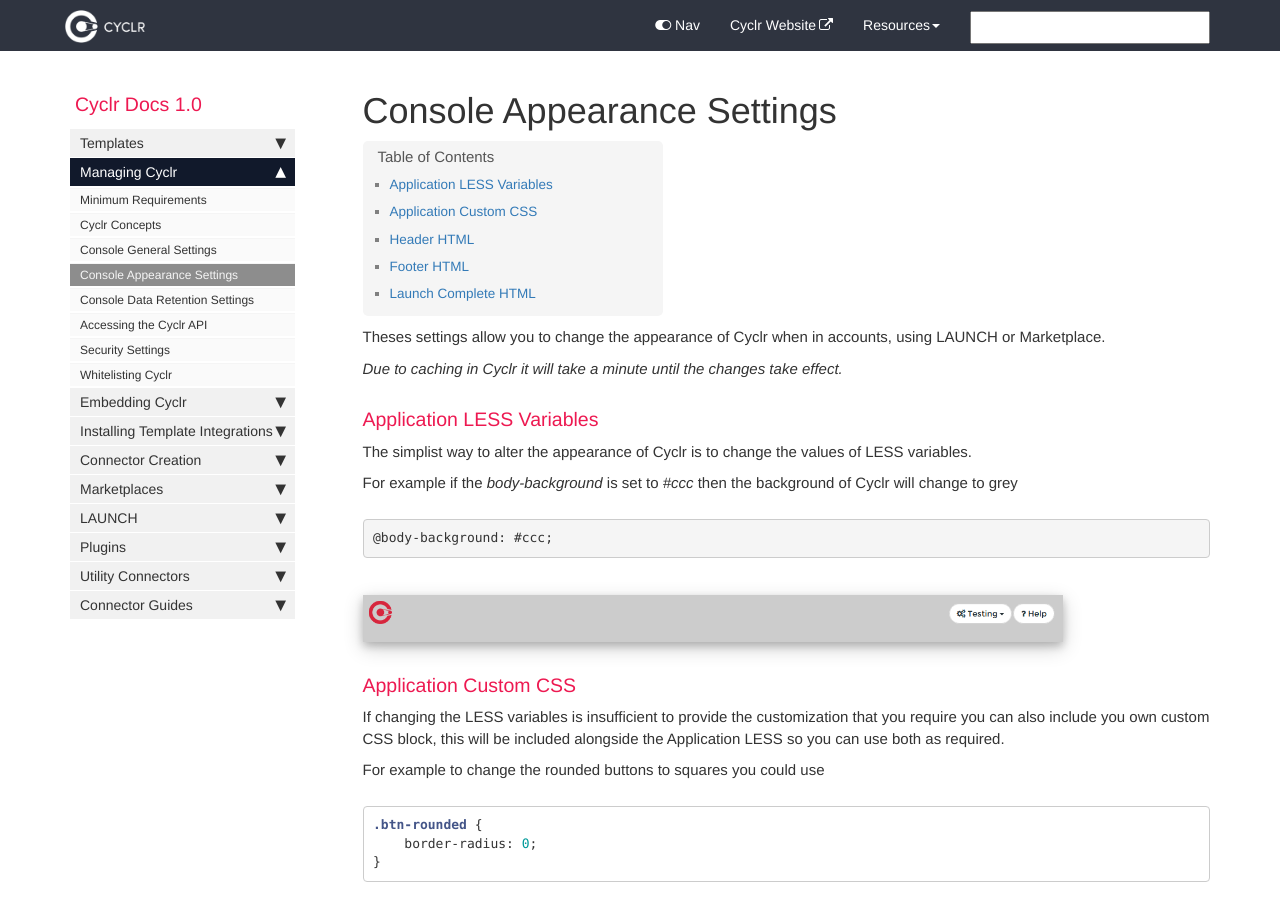
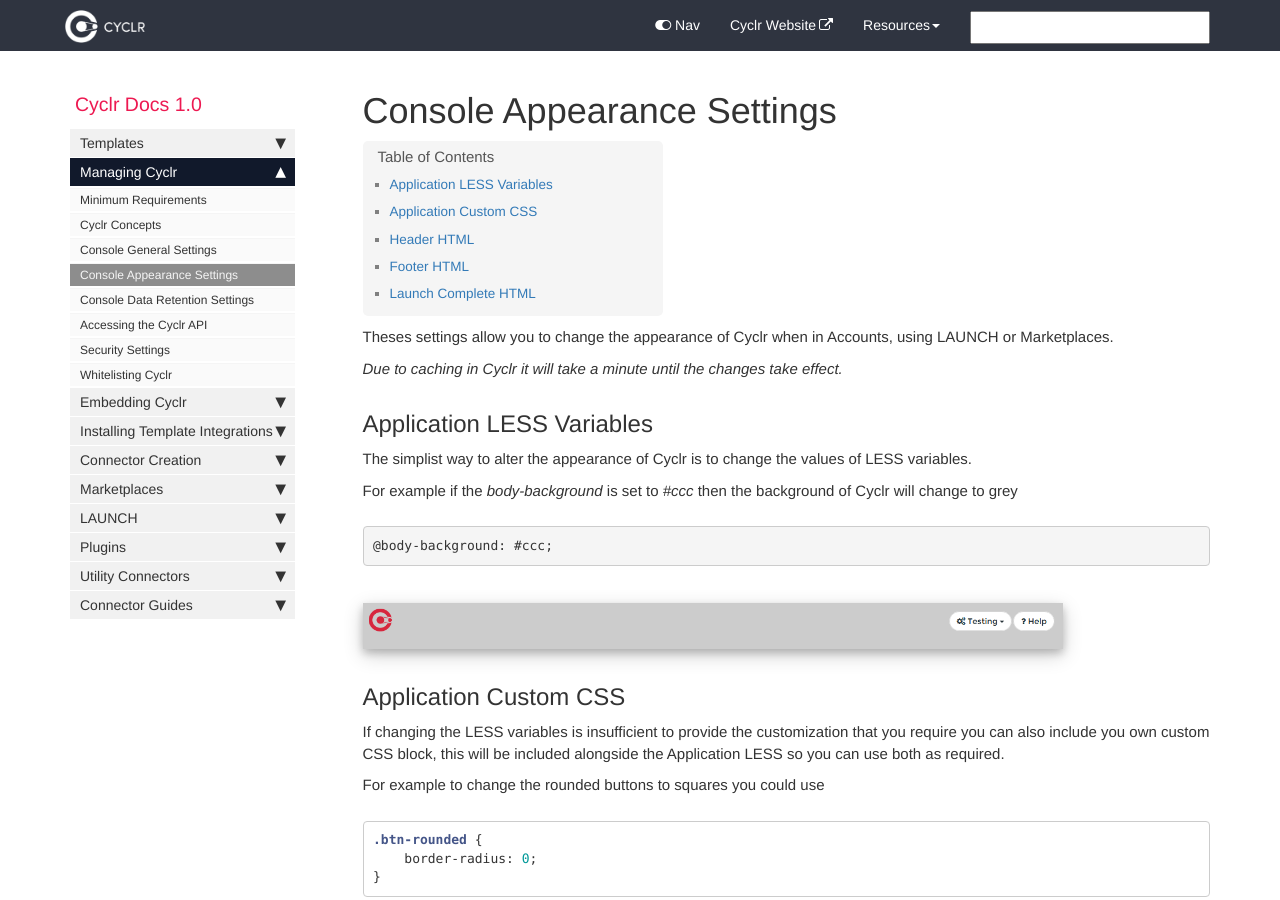
Before and after one commit to sneakysneak/docs, a Jekyll site: the page built from pages/managing-cyclr/04-appearance-settings.md, in a window 1280 px wide and 900 px high. Built offline with Jekyll 4.4.1, drawn with Linux system fonts in a browser that asks for light colours; nearby versions of some CDN libraries; comment, search, counter and statistics services are not loaded.

Commit message:
Update 04-appearance-settings.md

```diff
--- a/pages/managing-cyclr/04-appearance-settings.md
+++ b/pages/managing-cyclr/04-appearance-settings.md
@@ -6,11 +6,11 @@ tags: [managing-cyclr]
 
 ---
 
-Theses settings allow you to change the appearance of Cyclr when in accounts, using LAUNCH or Marketplace.
+Theses settings allow you to change the appearance of Cyclr when in Accounts, using LAUNCH or Marketplaces.
 
 *Due to caching in Cyclr it will take a minute until the changes take effect.*
 
-### Application LESS Variables
+## Application LESS Variables
 
 The simplist way to alter the appearance of Cyclr is to change the values of LESS variables.
 
@@ -22,7 +22,7 @@ For example if the *body-background* is set to *#ccc* then the background of Cyc
 
 ![](/images/settings-appearance-less.png)
 
-### Application Custom CSS
+## Application Custom CSS
 
 If changing the LESS variables is insufficient to provide the customization that you require you can also include you own custom CSS block, this will be included alongside the Application LESS so you can use both as required.
 
@@ -36,7 +36,7 @@ For example to change the rounded buttons to squares you could use
 
 ![](/images/settings-appearance-css.png)
 
-### Header HTML
+## Header HTML
 
 Header HTML allows HTML & JavaScript to be injected into the header of the page.
 
@@ -46,7 +46,7 @@ Header HTML allows HTML & JavaScript to be injected into the header of the page.
 
 ![](/images/settings-appearance-header-html.png)
 
-### Footer HTML
+## Footer HTML
 
 Footer HTML allows HTML & JavaScript to be injected into the footer of the page.
 
@@ -56,6 +56,6 @@ Footer HTML allows HTML & JavaScript to be injected into the footer of the page.
 
 ![](/images/settings-appearance-footer-html.png)
 
-### Launch Complete HTML
+## Launch Complete HTML
 
 Launch Complete HTML allows for the changing of HTML & JavaScript that is displayed at the end of the install process for LAUNCH and Marketplace for more information See [Handling Launch Callback](/handling-callback)
```
